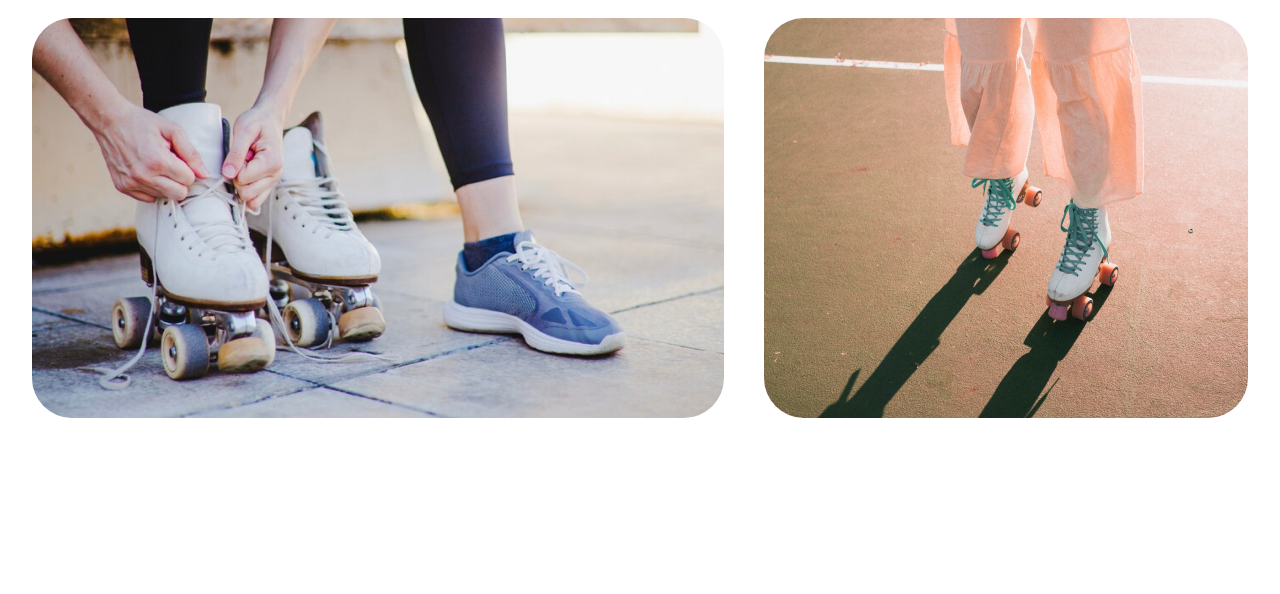
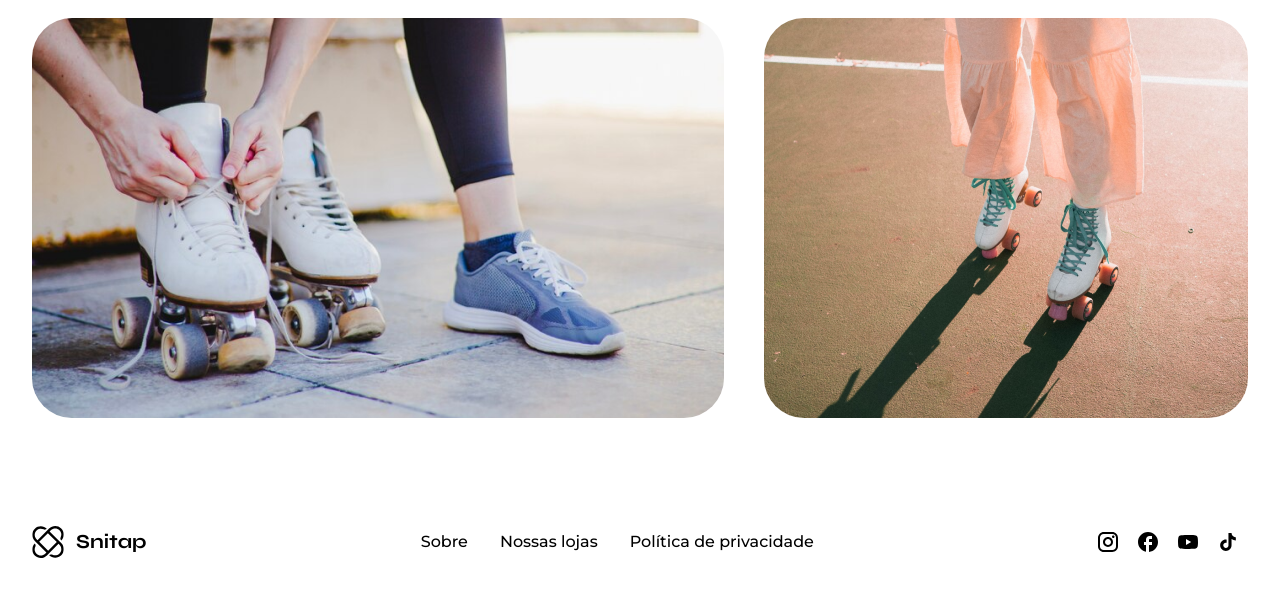
Before and after one commit to Dev-HideyukiTakahashi/snitap-patins, a plain HTML site: page index.html in a window 1280 px wide. Shown: the part 1340-1934 px from the top of the page. Before the commit the page ends 1798 px from the top, so only its background shows below. Drawn offline with Linux system fonts and the light colour scheme.

Commit message:
feat: implement footer

```diff
--- a/index.html
+++ b/index.html
@@ -130,5 +130,38 @@
         </figure>
       </div>
     </section>
+
+    <!-- FOOTER -->
+
+    <footer>
+      <div class="logo">
+        <img src="/assets/logo.svg" alt="logo" />
+        Snitap
+      </div>
+
+      <nav>
+        <a href="#">Sobre</a>
+        <a href="#">Nossas lojas</a>
+        <a href="#">Política de privacidade</a>
+      </nav>
+
+      <div class="social-links">
+        <a href="#" title="instagram">
+          <img src="/assets/icons/instagram.svg" alt="instagram" />
+        </a>
+
+        <a href="#" title="facebook">
+          <img src="/assets/icons/facebook.svg" alt="facebook" />
+        </a>
+
+        <a href="#" title="youtube">
+          <img src="/assets/icons/youtube.svg" alt="youtube" />
+        </a>
+
+        <a href="#" title="tiktok">
+          <img src="/assets/icons/tiktok.svg" alt="tiktok" />
+        </a>
+      </div>
+    </footer>
   </body>
 </html>
--- /dev/null
+++ b/styles/footer.css
@@ -0,0 +1,97 @@
+footer {
+  max-width: 80rem;
+  width: 100%;
+  padding: 4rem 2rem 2rem;
+  margin-inline: auto;
+
+  display: flex;
+  align-items: center;
+  justify-content: space-between;
+
+  & .logo {
+    display: flex;
+    align-items: center;
+    gap: 0.75rem;
+
+    font: 700 1.25rem/1.3 'Syne', sans-serif;
+
+    & img {
+      width: 2rem;
+      transition: rotate 350ms;
+
+      &:hover {
+        rotate: 90deg;
+        cursor: pointer;
+      }
+    }
+  }
+
+  & nav {
+    display: flex;
+    gap: 2rem;
+
+    & a {
+      width: fit-content;
+      position: relative;
+
+      &:hover::after {
+        opacity: 1;
+        transform: scaleX(1);
+      }
+    }
+
+    & a::after {
+      content: '';
+      width: 100%;
+      height: 2px;
+      background-color: var(--snitap-sky-mid);
+
+      position: absolute;
+      bottom: 0;
+      left: 0;
+      opacity: 0;
+
+      transform: scaleX(0);
+      transition: transform 200ms linear;
+    }
+  }
+
+  & .social-links {
+    display: flex;
+    align-items: center;
+
+    & a {
+      width: 2.5rem;
+      height: 2.5rem;
+
+      display: flex;
+      align-items: center;
+      justify-content: center;
+
+      border-radius: 5rem;
+
+      position: relative;
+
+      &:hover::before {
+        scale: 1;
+      }
+
+      &::before {
+        content: '';
+        width: inherit;
+        height: inherit;
+        border-radius: inherit;
+
+        background-color: var(--snitap-sun);
+
+        position: absolute;
+        top: 0;
+        left: 0;
+        z-index: -1;
+
+        scale: 0;
+        transition: scale 200ms;
+      }
+    }
+  }
+}
--- a/styles/index.css
+++ b/styles/index.css
@@ -3,3 +3,4 @@
 @import url(hero.css);
 @import url(banner.css);
 @import url(gallery.css);
+@import url(footer.css);
```
